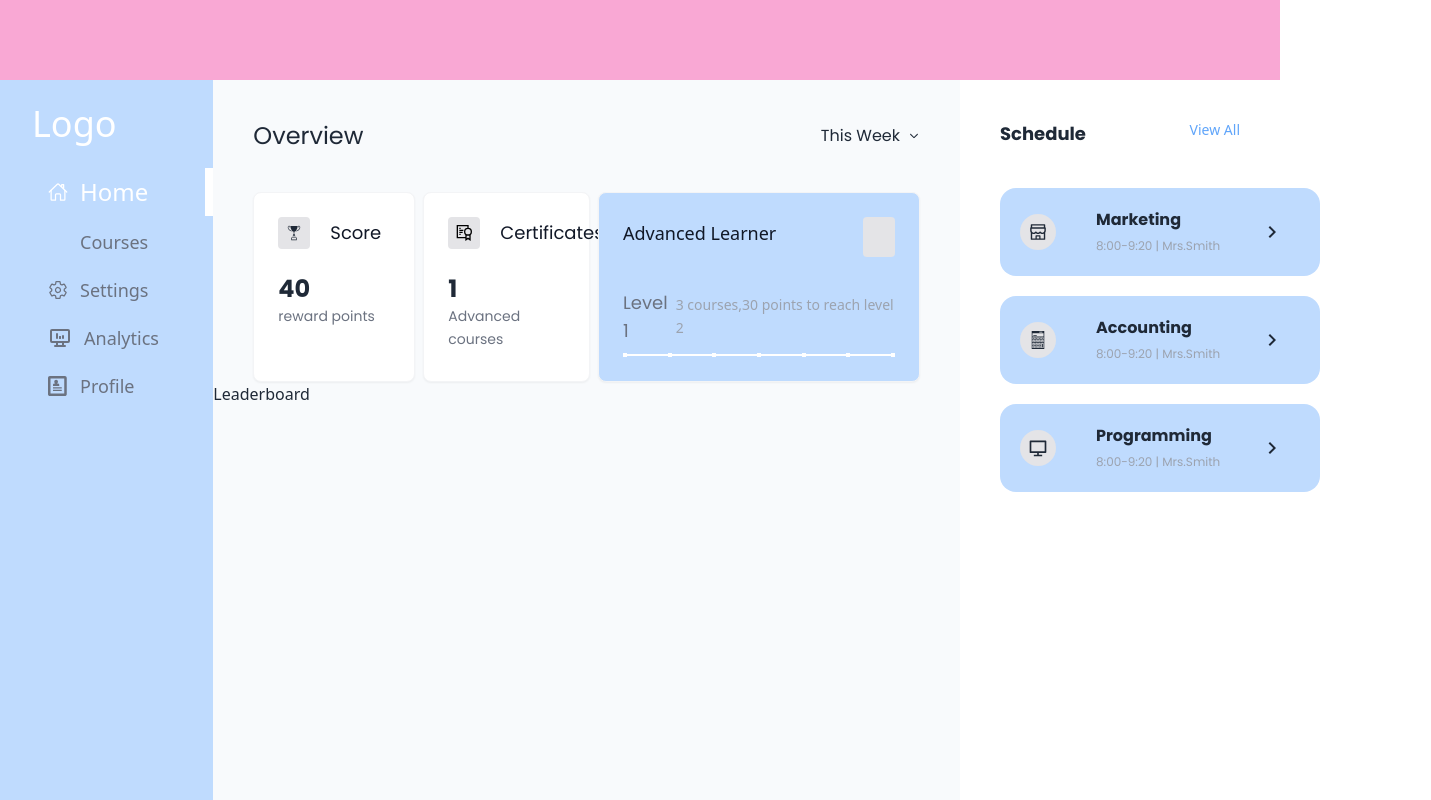
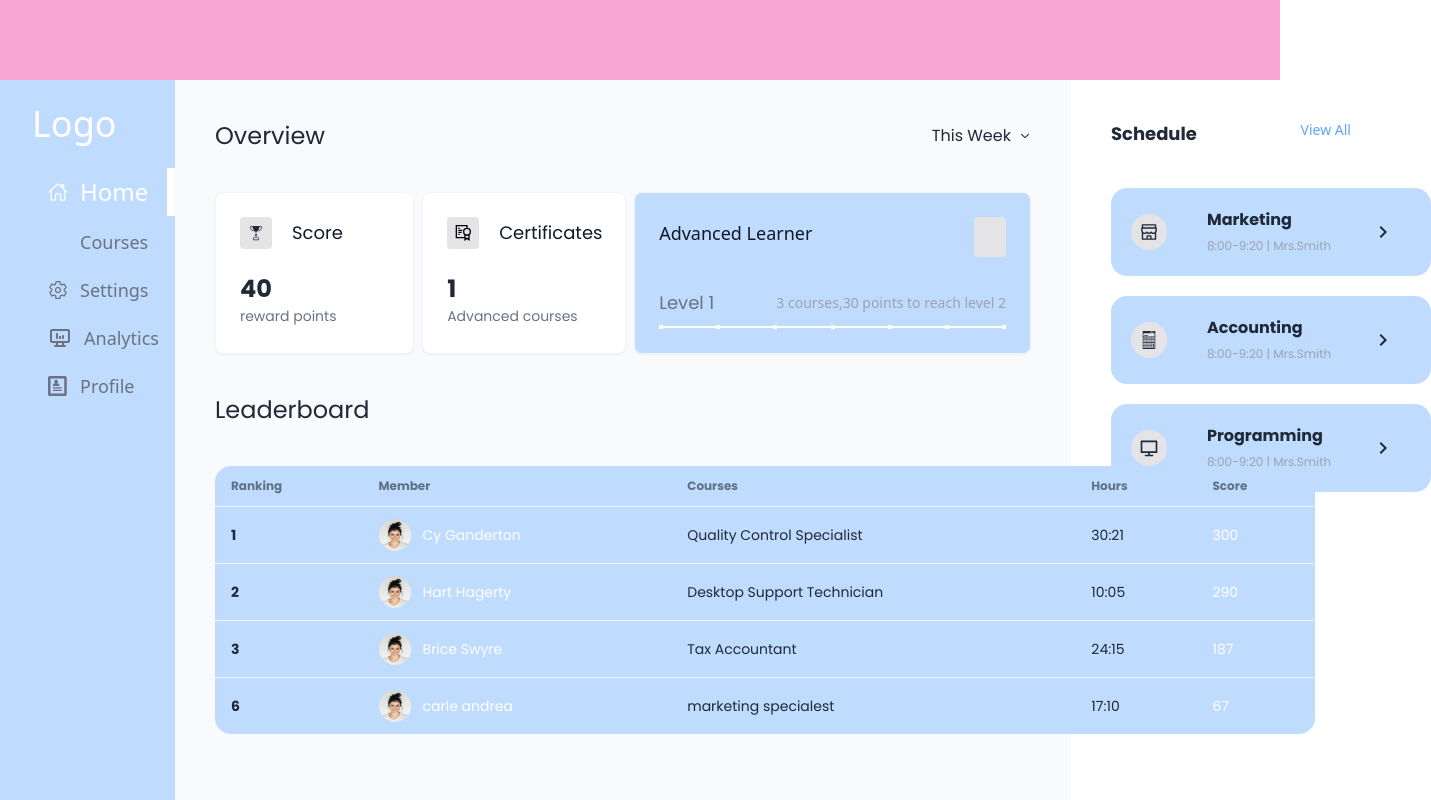
Before and after one commit to MBAS89/coursy, a React (Vite) app in the folder frontend/: page /dashboard in a window 1280 px wide. Shown: the top 800 px of the page, 1431 px wide, since content can reach past the window. Built offline with nearby package versions, Linux system fonts and the light colour scheme; some icons are missing; a web font is replaced by a local one.

Commit message:
finish working on dashboard page

```diff
--- a/frontend/src/pages/Dashboard.jsx
+++ b/frontend/src/pages/Dashboard.jsx
@@ -1,12 +1,13 @@
 import React from 'react'
 import { Link } from 'react-router-dom';
+import Jaklen from '../assets/images/jaklen.jpg';
+
 import { IoHomeOutline } from "react-icons/io5";
 import { PiBooks } from "react-icons/pi";
 import { IoSettingsOutline } from "react-icons/io5";
 import { TbDeviceDesktopAnalytics } from "react-icons/tb";
 import { ImProfile } from "react-icons/im";
-import { IoIosArrowDown, IoIosArrowDropright } from "react-icons/io";
-
+import { IoIosArrowDown} from "react-icons/io";
 import { RiComputerLine } from "react-icons/ri";
 import { GiTrophyCup } from "react-icons/gi";
 import { GrCertificate } from "react-icons/gr";
@@ -92,7 +93,52 @@
                     </div>
                 </div>
                 <div>
-                    <h3>Leaderboard</h3>
+                    <h3 className='m-10 text-2xl font-poppins font-medium'>Leaderboard</h3>
+                    <div className="w-[1100px] mx-10">
+                        <table className="table font-poppins bg-blue-200">
+                            <thead>
+                                <tr>
+                                    <th>Ranking</th>
+                                    <th>Member</th>
+                                    <th>Courses</th>
+                                    <th>Hours</th>
+                                    <th>Score</th>
+                                </tr>
+                            </thead>
+                            <tbody>
+                                <tr>
+                                    <th>1</th>
+                                    <td className='flex items-center gap-3 text-white'><img src={Jaklen} className='w-8 h-8 rounded-full'/>Cy Ganderton</td>
+                                    <td>Quality Control Specialist</td>
+                                    <td>30:21</td>
+                                    <td className='text-white'>300</td>
+                                </tr>
+
+                                <tr>
+                                    <th>2</th>
+                                    <td className='flex items-center gap-3 text-white'><img src={Jaklen} className='w-8 h-8 rounded-full'/>Hart Hagerty</td>
+                                    <td>Desktop Support Technician</td>
+                                    <td>10:05</td>
+                                    <td className='text-white'>290</td>
+                                </tr>
+
+                                <tr>
+                                    <th>3</th>
+                                    <td className='flex items-center gap-3 text-white'><img src={Jaklen} className='w-8 h-8 rounded-full'/>Brice Swyre</td>
+                                    <td>Tax Accountant</td>
+                                    <td>24:15</td>
+                                    <td className='text-white'>187</td>
+                                </tr>
+                                <tr>
+                                    <th>6</th>
+                                    <td className='flex items-center gap-3 text-white'><img src={Jaklen} className='w-8 h-8 rounded-full'/>carle andrea</td>
+                                    <td>marketing specialest</td>
+                                    <td>17:10</td>
+                                    <td className='text-white'>67</td>
+                                </tr>
+                            </tbody>
+                        </table>
+                    </div>
                 </div>
             </section>
             <section className='w-[25%]'>
```
